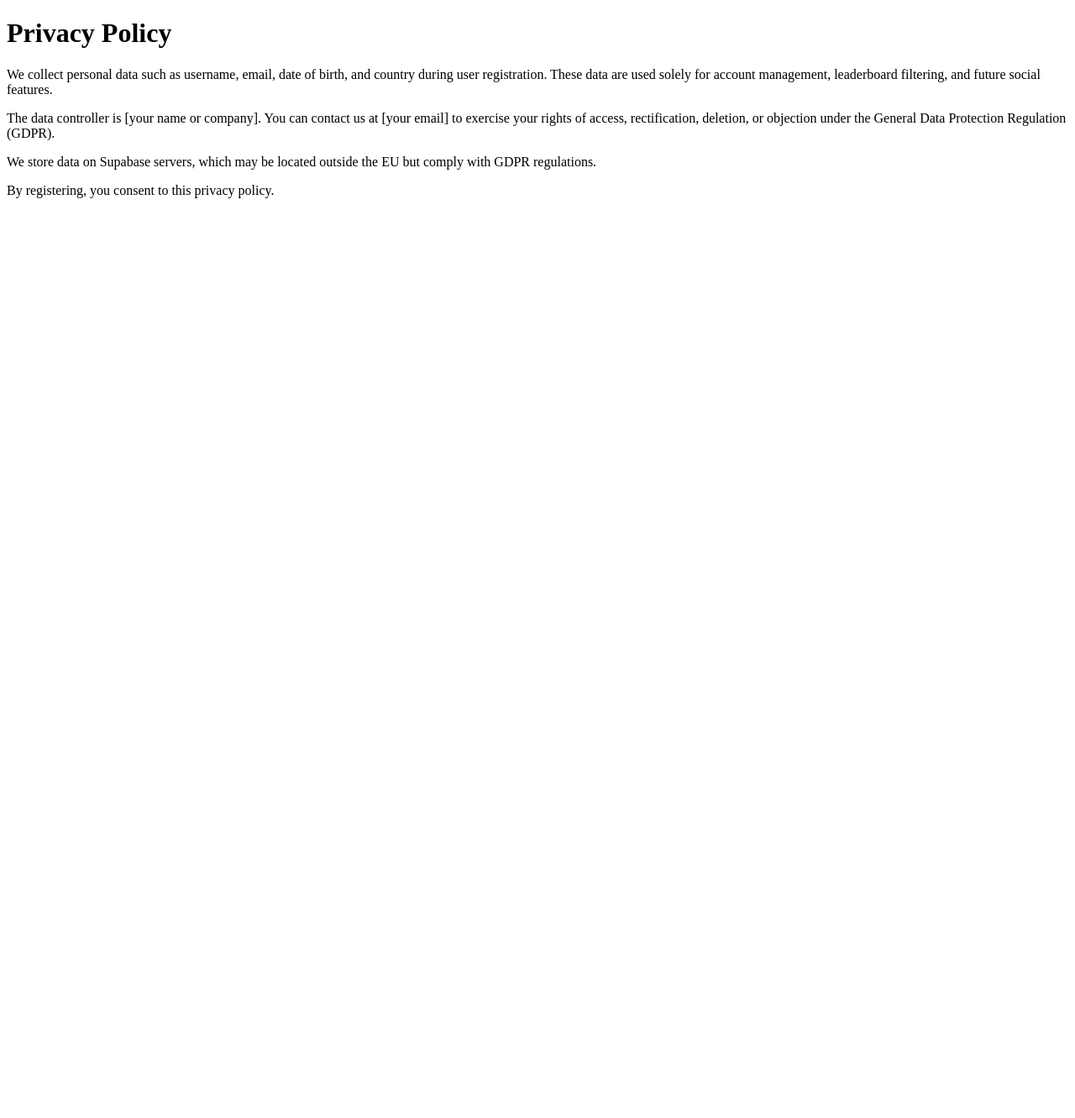
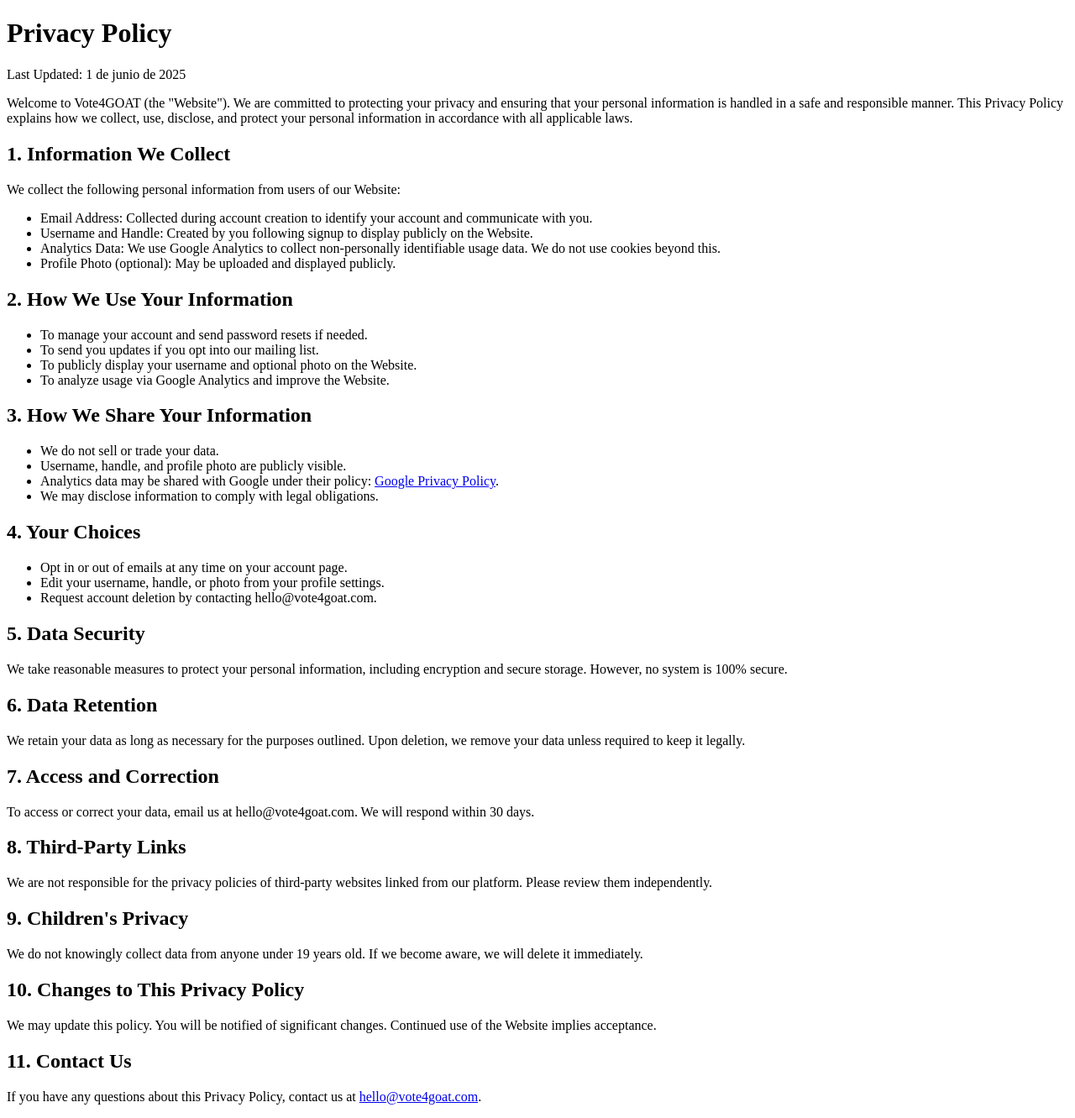
Before and after one commit to fcpdlr/vote4goat, a Next.js app: page /privacy in a window 1280 px wide. Shown: the whole page at 84% size. Before the commit the page ends 800 px from the top, so only its background shows below. Built offline with nearby package versions, Linux system fonts and the light colour scheme.

Commit message:
Update privacy.js

```diff
--- a/pages/privacy.js
+++ b/pages/privacy.js
@@ -2,10 +2,62 @@ export default function Privacy() {
   return (
     <main className="min-h-screen bg-black text-white p-8">
       <h1 className="text-3xl font-bold mb-4">Privacy Policy</h1>
-      <p className="mb-4">We collect personal data such as username, email, date of birth, and country during user registration. These data are used solely for account management, leaderboard filtering, and future social features.</p>
-      <p className="mb-4">The data controller is [your name or company]. You can contact us at [your email] to exercise your rights of access, rectification, deletion, or objection under the General Data Protection Regulation (GDPR).</p>
-      <p className="mb-4">We store data on Supabase servers, which may be located outside the EU but comply with GDPR regulations.</p>
-      <p>By registering, you consent to this privacy policy.</p>
+      <p className="mb-4">Last Updated: 1 de junio de 2025</p>
+
+      <p className="mb-4">Welcome to Vote4GOAT (the "Website"). We are committed to protecting your privacy and ensuring that your personal information is handled in a safe and responsible manner. This Privacy Policy explains how we collect, use, disclose, and protect your personal information in accordance with all applicable laws.</p>
+
+      <h2 className="text-xl font-bold mt-8 mb-2">1. Information We Collect</h2>
+      <p className="mb-4">We collect the following personal information from users of our Website:</p>
+      <ul className="list-disc list-inside mb-4">
+        <li>Email Address: Collected during account creation to identify your account and communicate with you.</li>
+        <li>Username and Handle: Created by you following signup to display publicly on the Website.</li>
+        <li>Analytics Data: We use Google Analytics to collect non-personally identifiable usage data. We do not use cookies beyond this.</li>
+        <li>Profile Photo (optional): May be uploaded and displayed publicly.</li>
+      </ul>
+
+      <h2 className="text-xl font-bold mt-8 mb-2">2. How We Use Your Information</h2>
+      <ul className="list-disc list-inside mb-4">
+        <li>To manage your account and send password resets if needed.</li>
+        <li>To send you updates if you opt into our mailing list.</li>
+        <li>To publicly display your username and optional photo on the Website.</li>
+        <li>To analyze usage via Google Analytics and improve the Website.</li>
+      </ul>
+
+      <h2 className="text-xl font-bold mt-8 mb-2">3. How We Share Your Information</h2>
+      <ul className="list-disc list-inside mb-4">
+        <li>We do not sell or trade your data.</li>
+        <li>Username, handle, and profile photo are publicly visible.</li>
+        <li>Analytics data may be shared with Google under their policy: <a href="https://policies.google.com/privacy" className="underline">Google Privacy Policy</a>.</li>
+        <li>We may disclose information to comply with legal obligations.</li>
+      </ul>
+
+      <h2 className="text-xl font-bold mt-8 mb-2">4. Your Choices</h2>
+      <ul className="list-disc list-inside mb-4">
+        <li>Opt in or out of emails at any time on your account page.</li>
+        <li>Edit your username, handle, or photo from your profile settings.</li>
+        <li>Request account deletion by contacting hello@vote4goat.com.</li>
+      </ul>
+
+      <h2 className="text-xl font-bold mt-8 mb-2">5. Data Security</h2>
+      <p className="mb-4">We take reasonable measures to protect your personal information, including encryption and secure storage. However, no system is 100% secure.</p>
+
+      <h2 className="text-xl font-bold mt-8 mb-2">6. Data Retention</h2>
+      <p className="mb-4">We retain your data as long as necessary for the purposes outlined. Upon deletion, we remove your data unless required to keep it legally.</p>
+
+      <h2 className="text-xl font-bold mt-8 mb-2">7. Access and Correction</h2>
+      <p className="mb-4">To access or correct your data, email us at hello@vote4goat.com. We will respond within 30 days.</p>
+
+      <h2 className="text-xl font-bold mt-8 mb-2">8. Third-Party Links</h2>
+      <p className="mb-4">We are not responsible for the privacy policies of third-party websites linked from our platform. Please review them independently.</p>
+
+      <h2 className="text-xl font-bold mt-8 mb-2">9. Children's Privacy</h2>
+      <p className="mb-4">We do not knowingly collect data from anyone under 19 years old. If we become aware, we will delete it immediately.</p>
+
+      <h2 className="text-xl font-bold mt-8 mb-2">10. Changes to This Privacy Policy</h2>
+      <p className="mb-4">We may update this policy. You will be notified of significant changes. Continued use of the Website implies acceptance.</p>
+
+      <h2 className="text-xl font-bold mt-8 mb-2">11. Contact Us</h2>
+      <p className="mb-4">If you have any questions about this Privacy Policy, contact us at <a href="mailto:hello@vote4goat.com" className="underline">hello@vote4goat.com</a>.</p>
     </main>
-  )
+  );
 }
```
